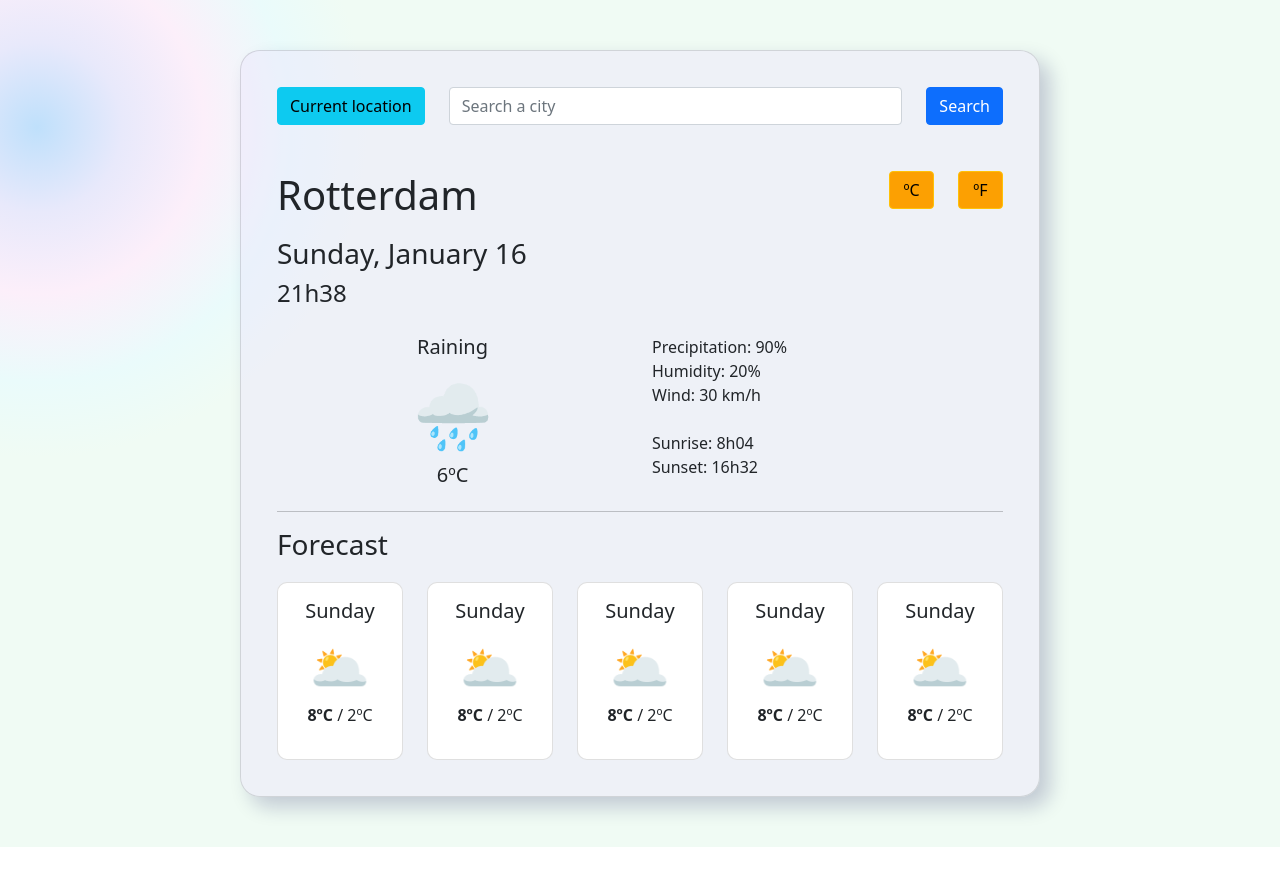
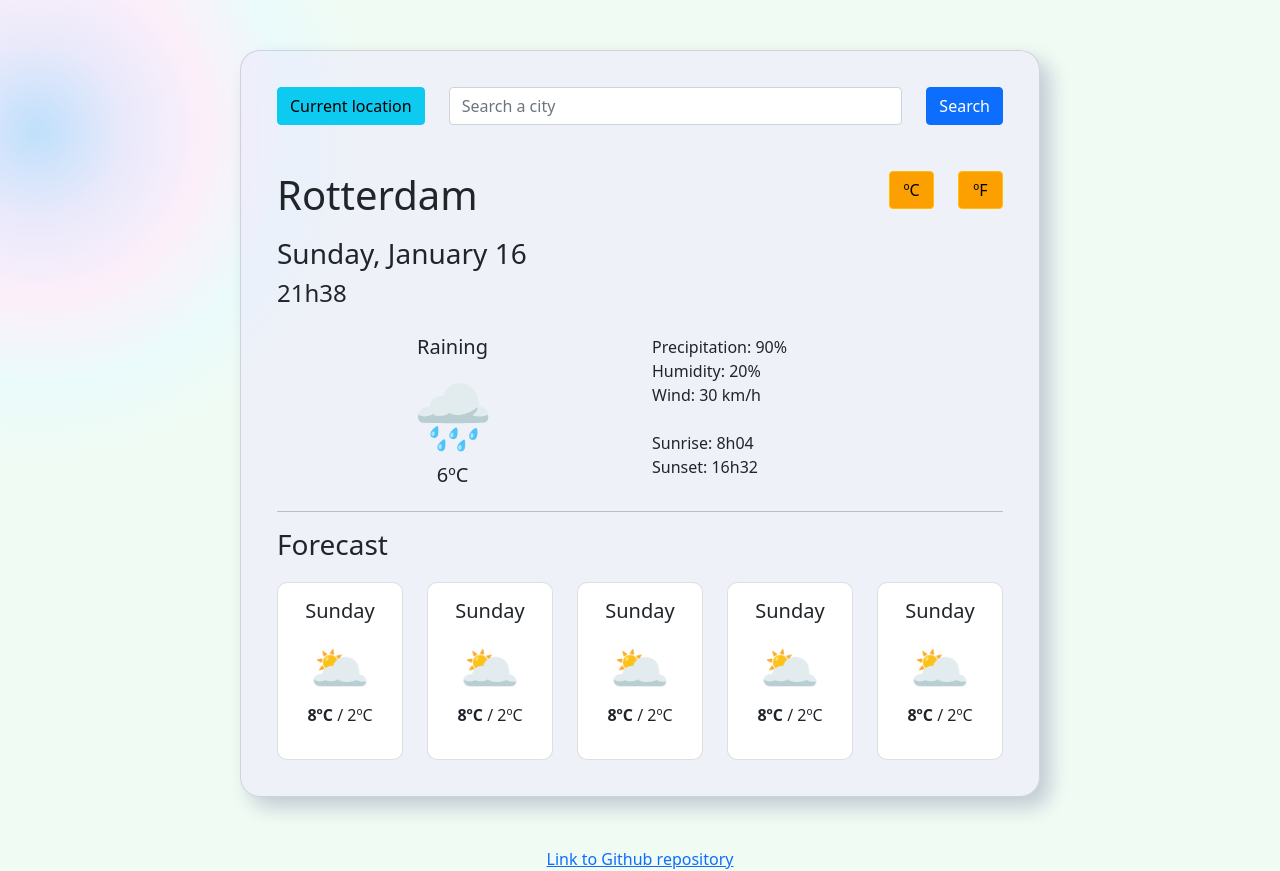
Before and after one commit to Blondeli/shecodes-weather-application, a plain HTML site: page index.html in a window 1280 px wide. Before the commit the page ends 847 px from the top, so only its background shows below. Drawn offline with nearby package versions, Linux system fonts and the light colour scheme.

Commit message:
add github link

```diff
--- a/index.html
+++ b/index.html
@@ -165,6 +165,12 @@
     </div>
   </div>
 
+  <div class="github">
+    <a href="https://github.com/Blondeli/shecodes-weather-application">
+      Link to Github repository
+    </a>
+  </div>
+
   <script src="index.js"></script>
 </body>
 </html>
--- a/styles.css
+++ b/styles.css
@@ -51,3 +51,7 @@ body {
 .forecast-icon {
   font-size: 48px;
 }
+
+.github {
+  text-align: center;
+}
```
